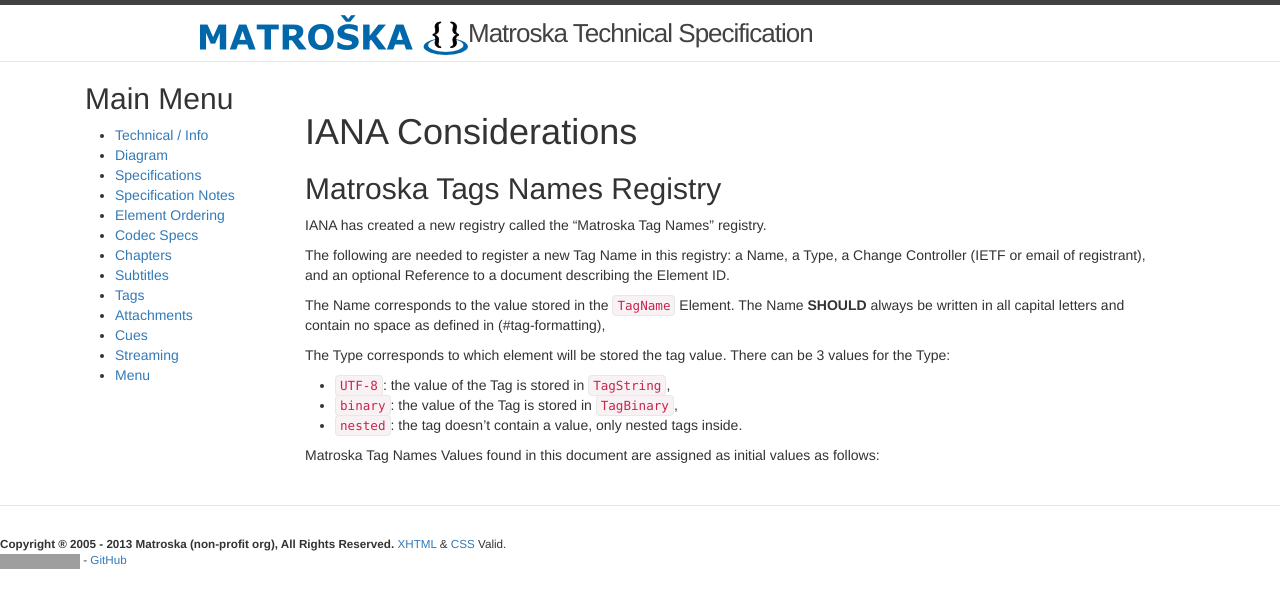
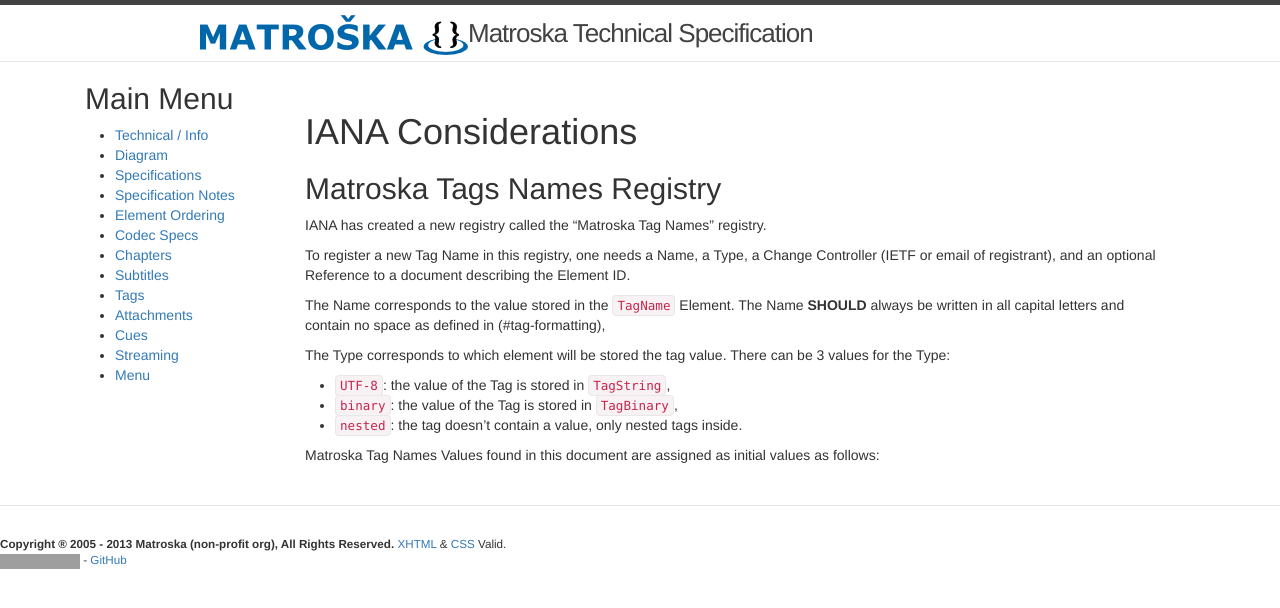
Before and after one commit to ietf-wg-cellar/matroska-specification, a Jekyll site: the page built from tags_iana.md, in a window 1280 px wide. Shown: the top 608 px of the page. Built offline with Jekyll 4.4.1, drawn with Linux system fonts in a browser that asks for light colours; our own code applies the rules of GitHub Pages for plain Markdown files; grey boxes are pictures that could not be loaded.

Commit message:
reword sections listing the items needed for new registry elements

```diff
--- a/tags_iana.md
+++ b/tags_iana.md
@@ -5,7 +5,7 @@
 IANA has created a new registry called the "Matroska Tag Names"
 registry.
 
-The following are needed to register a new Tag Name in this registry:
+To register a new Tag Name in this registry, one needs
 a Name, a Type,
 a Change Controller (IETF or email of registrant), and
 an optional Reference to a document describing the Element ID.
```
Also changed, not shown: iana.md (+1 -1 lines), iana_matroska_ids.md (+1 -1 lines).
